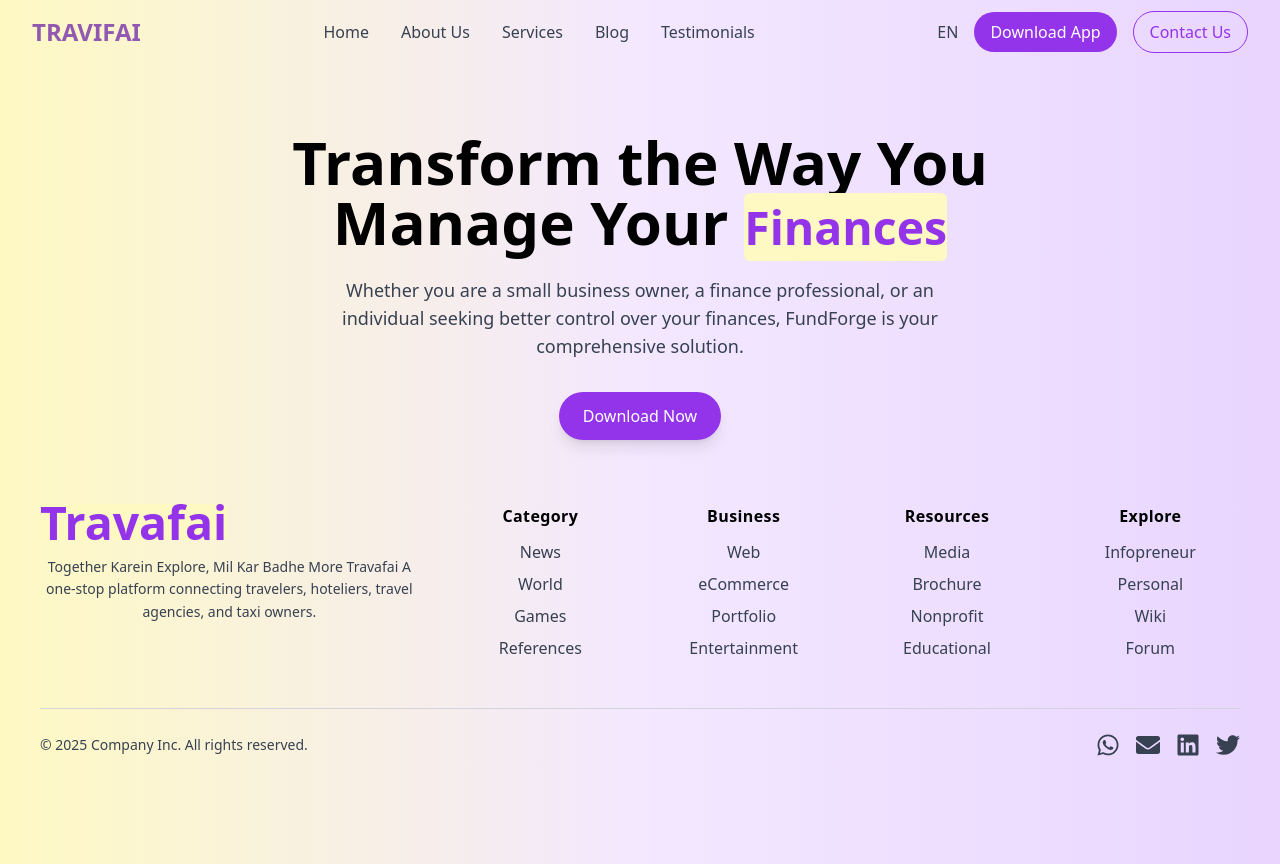
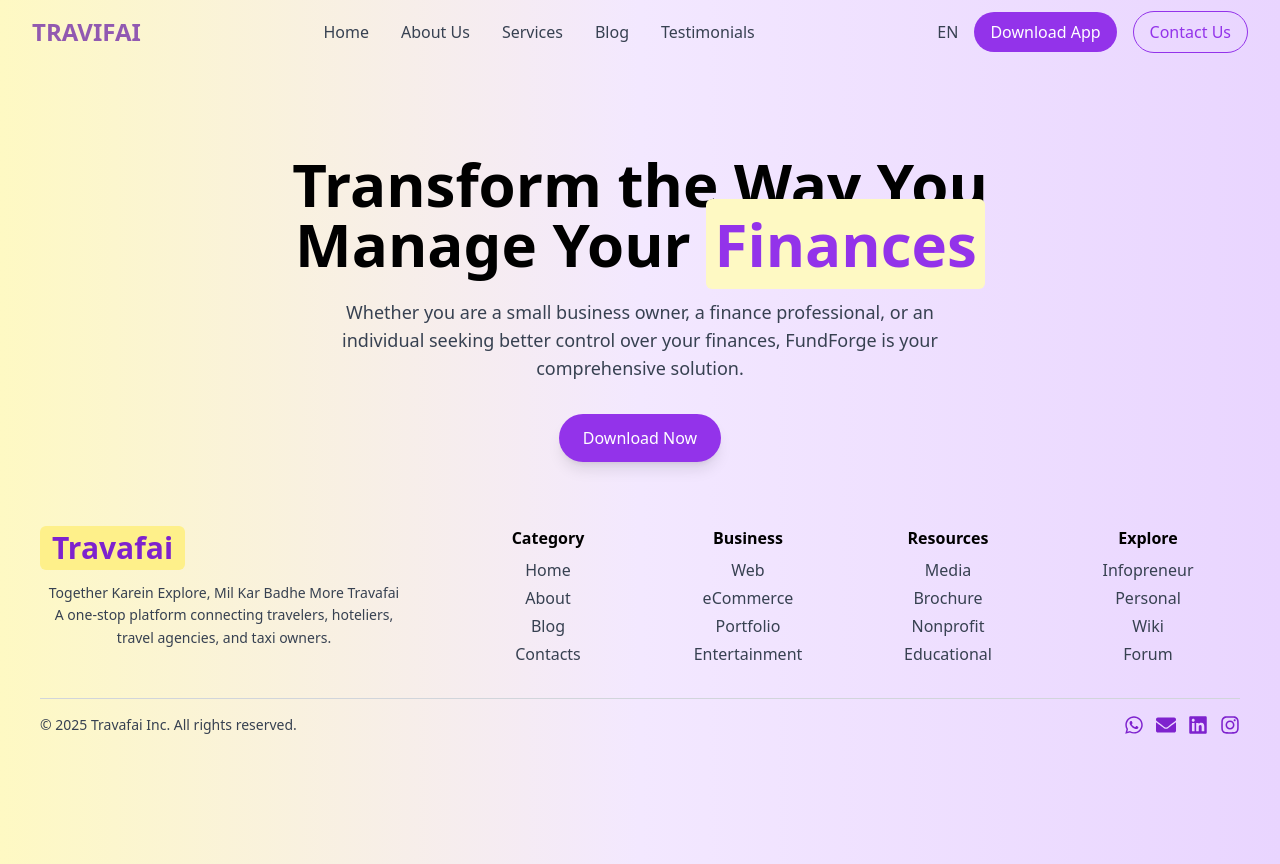
Before and after one commit to jagrat-phugat/Travifai-Web, a React (Vite) app: page /blog in a window 1280 px wide. Built offline with nearby package versions, Linux system fonts and the light colour scheme.

Commit message:
added the codes as per ui

```diff
--- a/src/components/Controller/Controller.jsx
+++ b/src/components/Controller/Controller.jsx
@@ -13,7 +13,9 @@ const Controller = () => {
       individual seeking better control over your finances, FundForge is your
       comprehensive solution.
     </p>
-
+    <div className="bg-black text-white px-6 py-3 rounded-full shadow-lg text-lg font-semibold">
+            Download.
+          </div>
     </div>
 
   )
--- a/src/components/Footer/Footer.jsx
+++ b/src/components/Footer/Footer.jsx
@@ -1,4 +1,4 @@
-import { FaWhatsapp, FaEnvelope, FaLinkedin, FaTwitter } from "react-icons/fa";
+import { FaWhatsapp, FaEnvelope, FaLinkedin, FaInstagram } from "react-icons/fa";
 
 const Footer = () => {
   return (
@@ -7,7 +7,7 @@ const Footer = () => {
       <h1 className="text-4xl md:text-5xl lg:text-6xl font-bold text-black leading-tight mb-4">
         Transform the Way You <br />
         Manage Your{" "}
-        <span className="text-purple-600 bg-yellow-100 px-0 py-0.5 rounded-md text-[2.9rem]">
+        <span className="text-purple-600 bg-yellow-100 px-2 py-1 rounded-md">
           Finances
         </span>
       </h1>
@@ -16,65 +16,41 @@ const Footer = () => {
         individual seeking better control over your finances, FundForge is your
         comprehensive solution.
       </p>
-      <div className="mt-8 flex gap-4">
-        <button className="px-6 py-3 text-white bg-purple-600 rounded-full shadow-lg hover:bg-purple-700 hover:shadow-xl transition duration-300">
-          Download Now
-        </button>
-      </div>
+      <button className="mt-8 px-6 py-3 text-white bg-purple-600 rounded-full shadow-lg hover:bg-purple-700 hover:shadow-xl transition duration-300">
+        Download Now
+      </button>
 
       {/* Footer Section */}
       <div className="container mx-auto px-4 pt-12 pb-6 lg:pt-16 lg:pb-10">
-        <div className="grid gap-12 lg:gap-8 lg:grid-cols-6">
+        <div className="grid gap-12 lg:grid-cols-6">
           {/* Brand Section */}
           <div className="lg:col-span-2">
-            <a
-              href="/"
-              aria-label="Go home"
-              title="Company"
-              className="flex items-center mb-4"
-            >
-              <span className="text-purple-600 bg-yellow-100 px-0 py-0.5 rounded-md text-[2.9rem] text-2xl font-bold">
-                 Travafai
+            <a href="/" aria-label="Go home" className="flex items-center mb-3">
+              <span className="text-purple-700 bg-yellow-200 px-3 py-1 rounded-md text-3xl font-bold">
+                Travafai
               </span>
             </a>
             <p className="text-sm text-gray-700 leading-relaxed">
-            Together Karein Explore,
-Mil Kar Badhe More Travafai
-A one-stop platform connecting travelers, hoteliers, travel agencies, and taxi owners.
+              Together Karein Explore, Mil Kar Badhe More Travafai <br />
+              A one-stop platform connecting travelers, hoteliers, travel
+              agencies, and taxi owners.
             </p>
           </div>
 
           {/* Links Section */}
-          <div className="grid grid-cols-2 gap-6 lg:col-span-4 md:grid-cols-4">
+          <div className="grid grid-cols-2 gap-4 lg:col-span-4 md:grid-cols-4">
             {[
-              {
-                title: "Category",
-                links: ["News", "World", "Games", "References"],
-              },
-              {
-                title: "Business",
-                links: ["Web", "eCommerce", "Portfolio", "Entertainment"],
-              },
-              {
-                title: "Resources",
-                links: ["Media", "Brochure", "Nonprofit", "Educational"],
-              },
-              {
-                title: "Explore",
-                links: ["Infopreneur", "Personal", "Wiki", "Forum"],
-              },
+              { title: "Category", links: ["Home", "About", "Blog", "Contacts"] },
+              { title: "Business", links: ["Web", "eCommerce", "Portfolio", "Entertainment"] },
+              { title: "Resources", links: ["Media", "Brochure", "Nonprofit", "Educational"] },
+              { title: "Explore", links: ["Infopreneur", "Personal", "Wiki", "Forum"] },
             ].map((section, index) => (
               <div key={index}>
-                <p className="font-semibold tracking-wide text-black mb-3">
-                  {section.title}
-                </p>
-                <ul className="space-y-2">
+                <p className="font-semibold text-black mb-2">{section.title}</p>
+                <ul className="space-y-1">
                   {section.links.map((link, idx) => (
                     <li key={idx}>
-                      <a
-                        href="/"
-                        className="text-gray-700 hover:text-purple-500 transition duration-300"
-                      >
+                      <a href="/" className="text-gray-700 hover:text-purple-500 transition">
                         {link}
                       </a>
                     </li>
@@ -86,30 +62,22 @@ A one-stop platform connecting travelers, hoteliers, travel agencies, and taxi o
         </div>
 
         {/* Bottom Section */}
-        <div className="flex flex-col items-center justify-between mt-12 border-t border-gray-300 pt-6 sm:flex-row">
-          <p className="text-sm text-gray-700">
-            © 2025 Company Inc. All rights reserved.
-          </p>
-          <div className="flex space-x-4 mt-4 sm:mt-0">
+        <div className="mt-8 border-t border-gray-300 pt-4 flex flex-col sm:flex-row items-center justify-between">
+          <p className="text-sm text-gray-700">© 2025 Travafai Inc. All rights reserved.</p>
+          <div className="flex space-x-3 mt-3 sm:mt-0">
             {[
-              {
-                href: "https://wa.me/yourphonenumber",
-                icon: <FaWhatsapp className="h-6 w-6 text-gray-700 hover:text-purple-500 transition" />,
-              },
-              {
-                href: "mailto:your-email@gmail.com",
-                icon: <FaEnvelope className="h-6 w-6 text-gray-700 hover:text-purple-500 transition" />,
-              },
-              {
-                href: "https://www.linkedin.com/in/yourprofile",
-                icon: <FaLinkedin className="h-6 w-6 text-gray-700 hover:text-purple-500 transition" />,
-              },
-              {
-                href: "https://twitter.com/yourhandle",
-                icon: <FaTwitter className="h-6 w-6 text-gray-700 hover:text-purple-500 transition" />,
-              },
+              { href: "https://wa.me/+91 82182 29729", icon: <FaWhatsapp /> },
+              { href: "mailto:a.k@travifai.com", icon: <FaEnvelope /> },
+              { href: "https://www.linkedin.com/company/travifai/?originalSubdomain=in", icon: <FaLinkedin /> },
+              { href: "https://www.instagram.com/travifai?igsh=ZzFoam1wbmJweGhp&utm_source=qr", icon: <FaInstagram /> },
             ].map((item, index) => (
-              <a key={index} href={item.href} target="_blank" rel="noopener noreferrer">
+              <a
+                key={index}
+                href={item.href}
+                target="_blank"
+                rel="noopener noreferrer"
+                className="text-purple-700 hover:text-purple-900 transition text-xl"
+              >
                 {item.icon}
               </a>
             ))}
--- /dev/null
+++ b/src/components/Inovation/test.html
@@ -0,0 +1,143 @@
+<!DOCTYPE html>
+<html lang="en">
+<head>
+    <meta charset="UTF-8">
+    <meta name="viewport" content="width=device-width, initial-scale=1.0">
+    <title>Student ID Card</title>
+    <style>
+        body {
+            font-family: Arial, sans-serif;
+            display: flex;
+            justify-content: center;
+            align-items: center;
+            height: 100vh;
+            background-color: #ddd;
+        }
+
+        .id-card {
+            width: 300px;
+            background: white;
+            border-radius: 10px;
+            box-shadow: 0px 4px 8px rgba(0, 0, 0, 0.2);
+            overflow: hidden;
+            text-align: center;
+            border: 2px solid black;
+        }
+
+        /* Header Section */
+        .id-header {
+            background: #012B6F;
+            color: white;
+            padding: 10px;
+            font-size: 18px;
+            font-weight: bold;
+        }
+
+        .id-header img {
+            width: 40px;
+            height: 40px;
+            vertical-align: middle;
+        }
+
+        /* Profile Section */
+        .id-profile {
+            background: #FF9800;
+            padding: 15px;
+            color: black;
+        }
+
+        .id-profile img {
+            width: 100px;
+            height: 100px;
+            border-radius: 50%;
+            border: 3px solid white;
+            margin-top: 5px;
+        }
+
+        .id-profile h2 {
+            margin: 10px 0 5px;
+            font-size: 18px;
+        }
+
+        .id-profile p {
+            font-size: 14px;
+            margin: 3px 0;
+        }
+
+        /* Signature Section */
+        .id-footer {
+            display: flex;
+            justify-content: space-between;
+            padding: 5px 15px;
+            font-size: 12px;
+            font-weight: bold;
+            background: white;
+        }
+
+        /* Backside of ID Card */
+        .id-back {
+            margin-top: 10px;
+            width: 300px;
+            background: white;
+            border-radius: 10px;
+            box-shadow: 0px 4px 8px rgba(0, 0, 0, 0.2);
+            padding: 15px;
+            text-align: left;
+            border: 2px solid black;
+        }
+
+        .id-back h3 {
+            text-align: center;
+            margin-bottom: 10px;
+            font-size: 16px;
+            color: #012B6F;
+        }
+
+        .id-back p {
+            font-size: 14px;
+            margin: 5px 0;
+        }
+
+        .id-back strong {
+            color: black;
+        }
+
+    </style>
+</head>
+<body>
+
+    <!-- Front Side of ID Card -->
+    <div class="id-card">
+        <div class="id-header">
+            <img src="https://upload.wikimedia.org/wikipedia/en/thumb/7/77/Amity_University_logo.svg/1024px-Amity_University_logo.svg.png" alt="Amity Logo">
+            AMITY UNIVERSITY <br> RANCHI
+        </div>
+        <div class="id-profile">
+            <img src="https://via.placeholder.com/100" alt="Student Photo">
+            <h2>Abhishek Mahto</h2>
+            <p><strong>B.Tech (CSE)</strong></p>
+            <p>2021 - 2025</p>
+        </div>
+        <div class="id-footer">
+            <span>Shweta (Issuing Authority)</span>
+            <span>Abhishek (Holder's Signature)</span>
+        </div>
+    </div>
+
+    <!-- Back Side of ID Card -->
+    <div class="id-back">
+        <h3>Student Information</h3>
+        <p><strong>Enrollment No:</strong> A35705221022</p>
+        <p><strong>Date of Birth:</strong> 19.11.2002</p>
+        <p><strong>Blood Group:</strong> A+ve</p>
+
+        <h3>Emergency Contact</h3>
+        <p><strong>Family:</strong> 8938807841</p>
+        <p><strong>Institution:</strong> 0651-2560933</p>
+
+        <p><strong>Validity:</strong> 30.06.2025</p>
+        <p><strong>ID Card No:</strong> 20396018</p>
+    </div>
+
+</body>
+</html>
```
